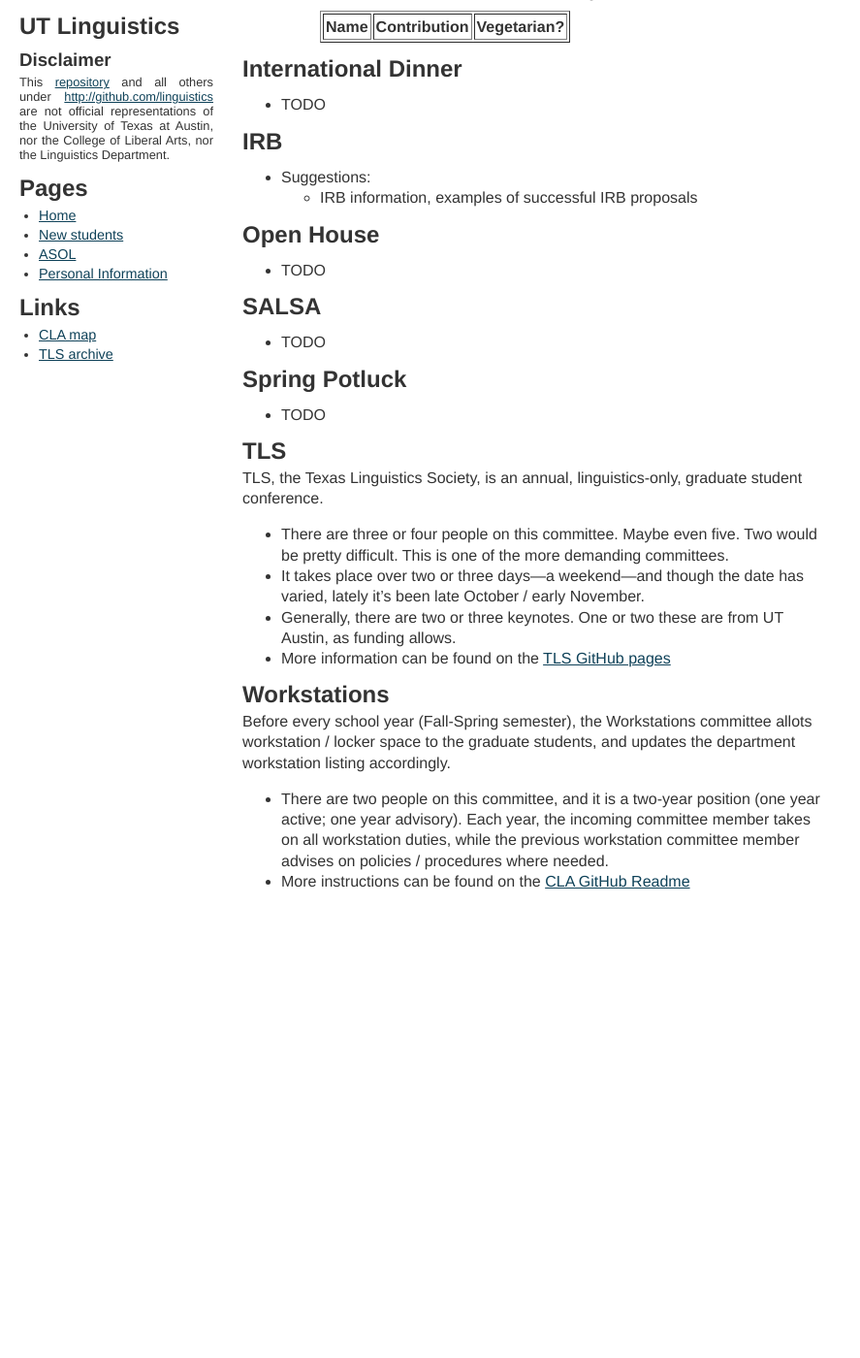
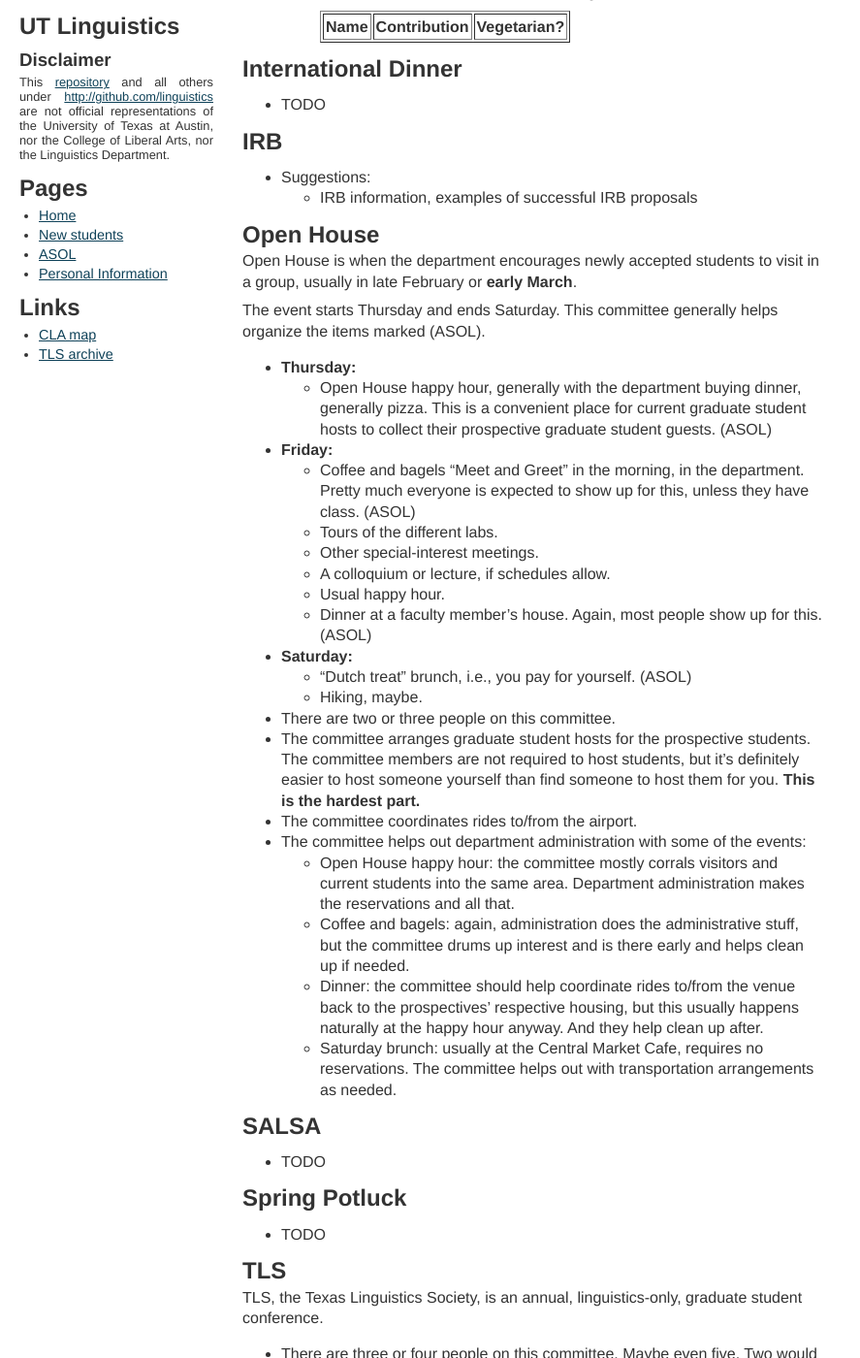
Before and after one commit to linguistics/linguistics.github.io, a Jekyll site: the page built from ASOL.md, in a window 1280 px wide and 1400 px high, scrolled down 2244 px. Shown: the whole window at 97% size, without its empty margins (0-887 px from the left). Built offline with Jekyll 4.4.1, drawn with Linux system fonts in a browser that asks for light colours; before the commit the page ends 3179 px from its top, so only the background shows below that.

Commit message:
Add Open House to ASOL listing

```diff
--- a/ASOL.md
+++ b/ASOL.md
@@ -121,7 +121,32 @@ This Fall semester potluck is held on campus in the department's lounge, on one
 
 ## Open House
 
-* TODO
+Open House is when the department encourages newly accepted students to visit in a group, usually in late February or **early March**.
+<!-- History: 2010-03-04 (Th), 2011-03-03 (Th), 2012-02-28 (Th), 2014-02-27 (Th), 2015-N/A -->
+
+The event starts Thursday and ends Saturday. This committee generally helps organize the items marked (ASOL).
+
+- **Thursday:**
+  + Open House happy hour, generally with the department buying dinner, generally pizza. This is a convenient place for current graduate student hosts to collect their prospective graduate student guests. (ASOL)
+- **Friday:**
+  + Coffee and bagels "Meet and Greet" in the morning, in the department. Pretty much everyone is expected to show up for this, unless they have class. (ASOL)
+  + Tours of the different labs.
+  + Other special-interest meetings.
+  + A colloquium or lecture, if schedules allow.
+  + Usual happy hour.
+  + Dinner at a faculty member's house. Again, most people show up for this. (ASOL)
+- **Saturday:**
+  + "Dutch treat" brunch, i.e., you pay for yourself. (ASOL)
+  + Hiking, maybe.
+
+* There are two or three people on this committee.
+* The committee arranges graduate student hosts for the prospective students. The committee members are not required to host students, but it's definitely easier to host someone yourself than find someone to host them for you. **This is the hardest part.**
+* The committee coordinates rides to/from the airport.
+* The committee helps out department administration with some of the events:
+  - Open House happy hour: the committee mostly corrals visitors and current students into the same area. Department administration makes the reservations and all that.
+  - Coffee and bagels: again, administration does the administrative stuff, but the committee drums up interest and is there early and helps clean up if needed.
+  - Dinner: the committee should help coordinate rides to/from the venue back to the prospectives' respective housing, but this usually happens naturally at the happy hour anyway. And they help clean up after.
+  - Saturday brunch: usually at the Central Market Cafe, requires no reservations. The committee helps out with transportation arrangements as needed.
 
 
 ## SALSA
```
